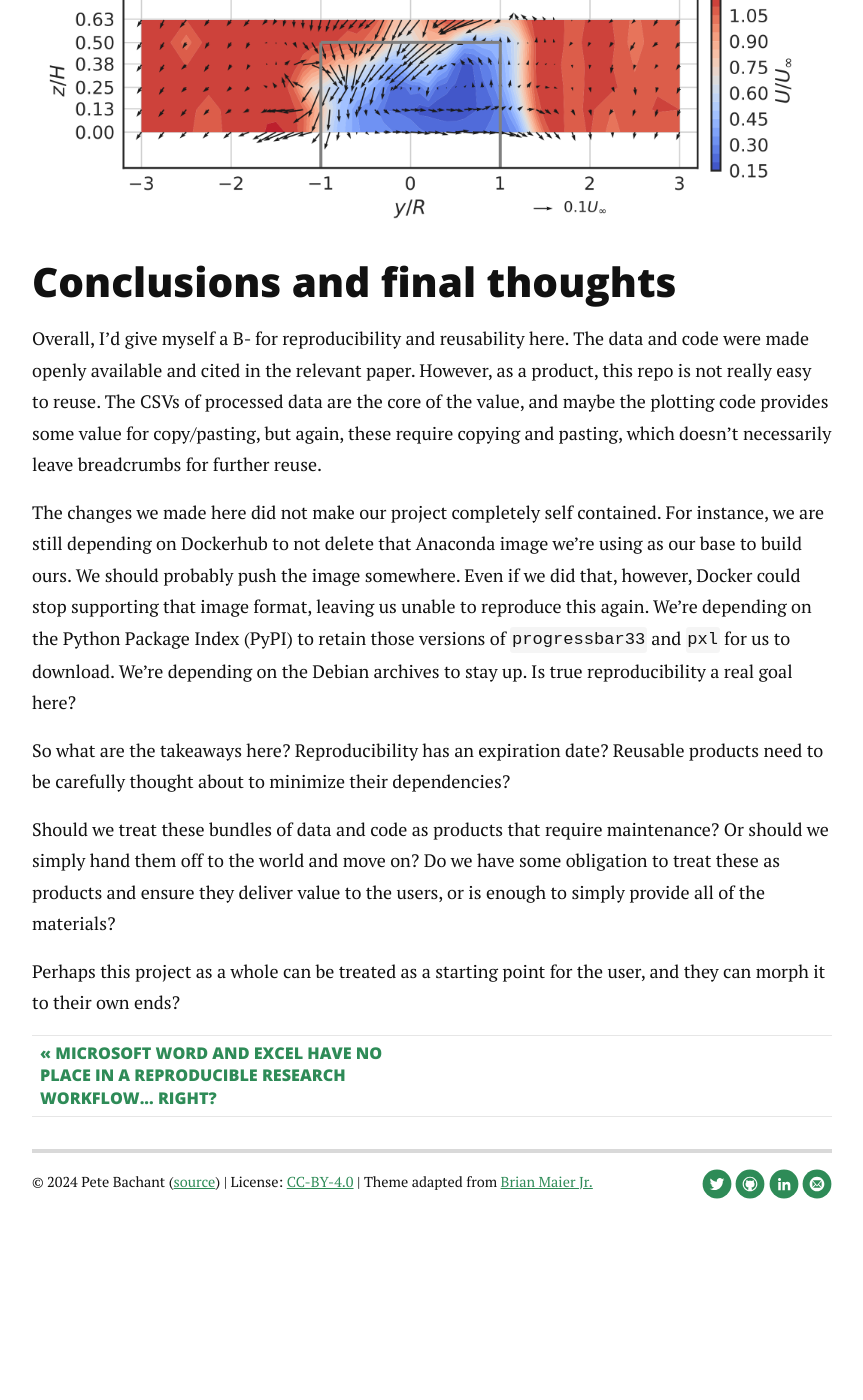
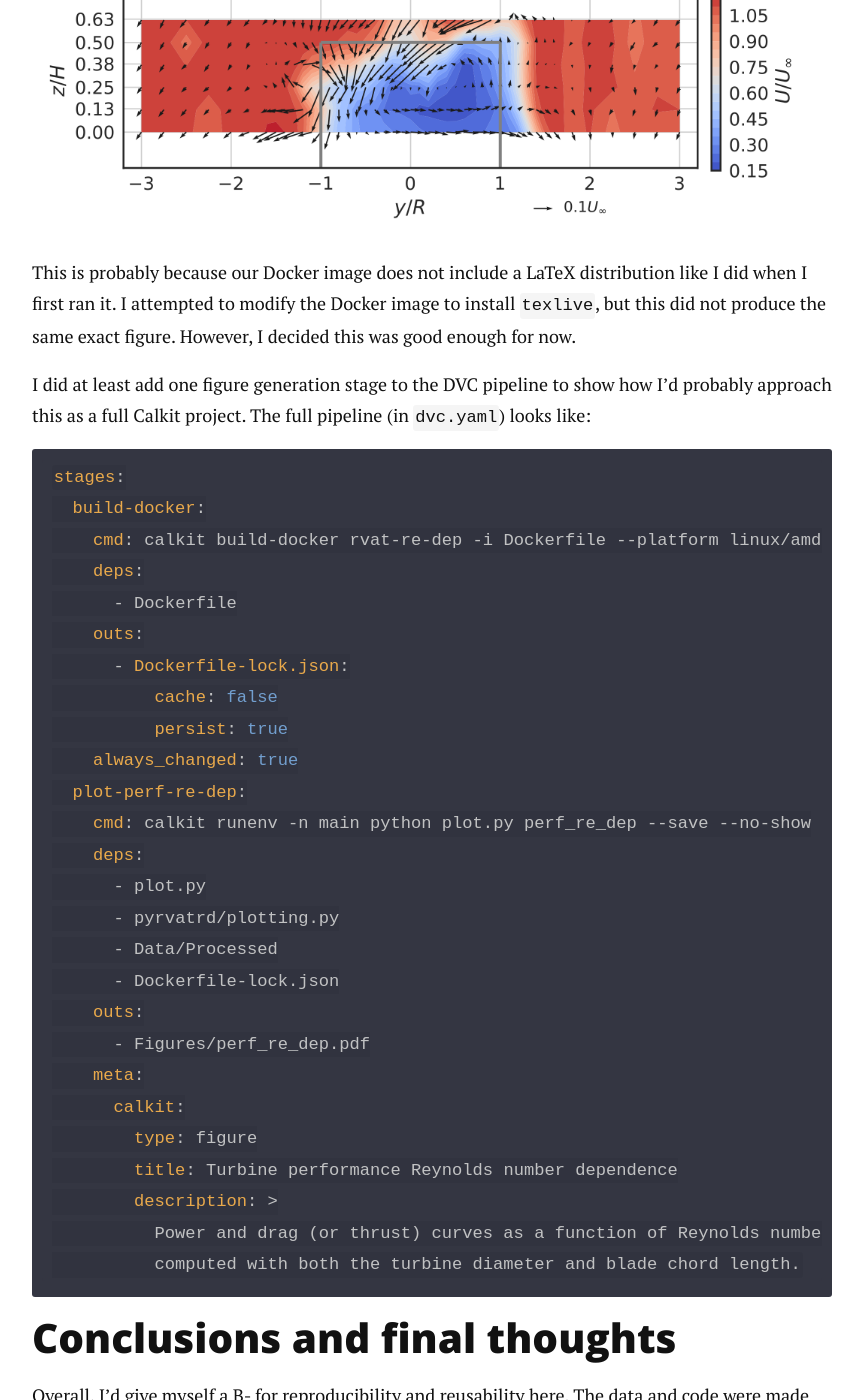
Before and after one commit to petebachant/petebachant.github.io, a Jekyll site: the page built from _posts/2024-12-03-failed-to-repro.markdown, in a window 1280 px wide and 1400 px high, scrolled down 8584 px. Shown: the whole window, without its empty margins (208-1071 px from the left). Built offline with Jekyll 4.4.1, drawn with Linux system fonts in a browser that asks for light colours; nearby versions of some CDN libraries; comment, search, counter and statistics services are not loaded; before the commit the page ends 9870 px from its top, so only the background shows below that.

Commit message:
Add pipeline

````diff
--- a/_posts/2024-12-03-failed-to-repro.markdown
+++ b/_posts/2024-12-03-failed-to-repro.markdown
@@ -226,6 +226,44 @@ reproduced, but the LaTeX labels are not using the same font:
 
 ![Contour/quiver plot from first Docker run.](/images/repro-fail/ref-figure-docker.png)
 
+This is probably because our Docker image does not include a LaTeX distribution
+like I did when I first ran it.
+I attempted to modify the Docker image to install `texlive`,
+but this did not produce the same exact figure.
+However, I decided this was good enough for now.
+
+I did at least add one figure generation stage to the DVC pipeline to show
+how I'd probably approach this as a full Calkit project.
+The full pipeline (in `dvc.yaml`) looks like:
+
+```yaml
+stages:
+  build-docker:
+    cmd: calkit build-docker rvat-re-dep -i Dockerfile --platform linux/amd64
+    deps:
+      - Dockerfile
+    outs:
+      - Dockerfile-lock.json:
+          cache: false
+          persist: true
+    always_changed: true
+  plot-perf-re-dep:
+    cmd: calkit runenv -n main python plot.py perf_re_dep --save --no-show
+    deps:
+      - plot.py
+      - pyrvatrd/plotting.py
+      - Data/Processed
+      - Dockerfile-lock.json
+    outs:
+      - Figures/perf_re_dep.pdf
+    meta:
+      calkit:
+        type: figure
+        title: Turbine performance Reynolds number dependence
+        description: >
+          Power and drag (or thrust) curves as a function of Reynolds number,
+          computed with both the turbine diameter and blade chord length.
+```
 
 ## Conclusions and final thoughts
 
````
